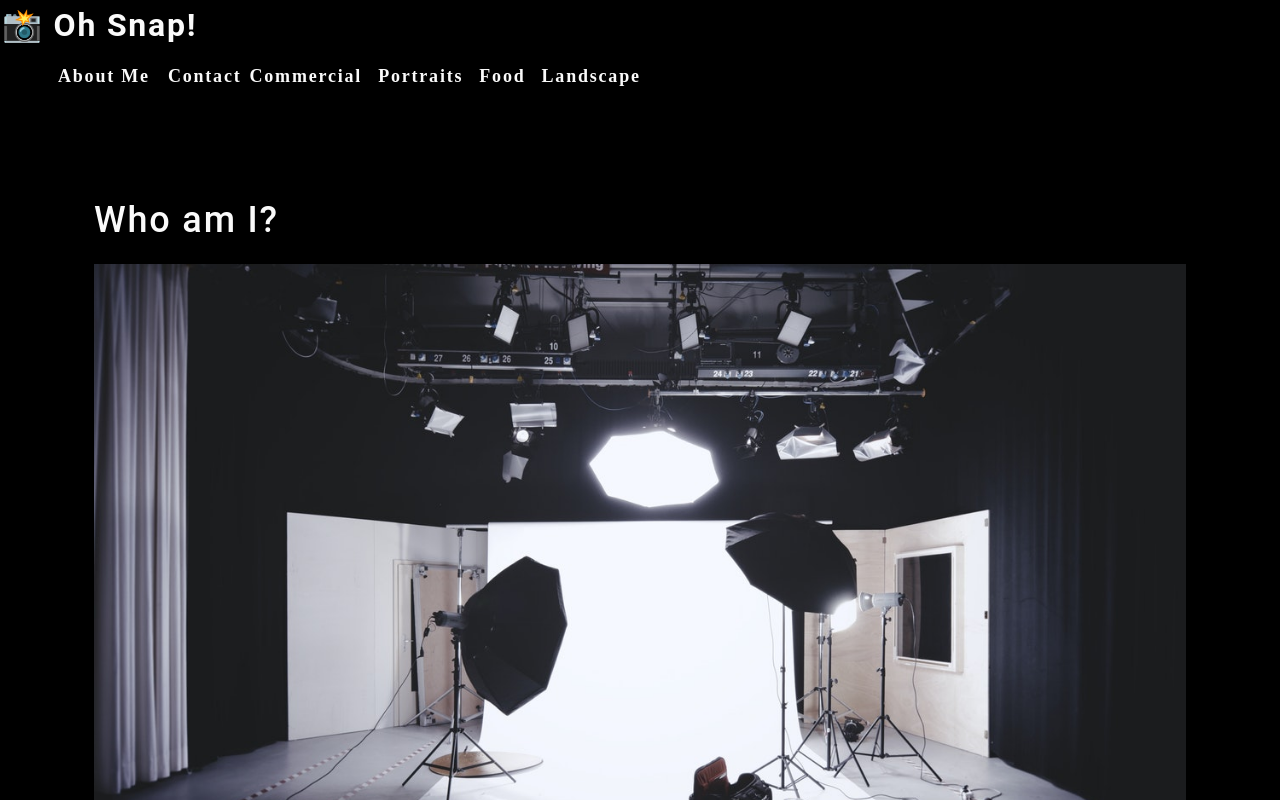
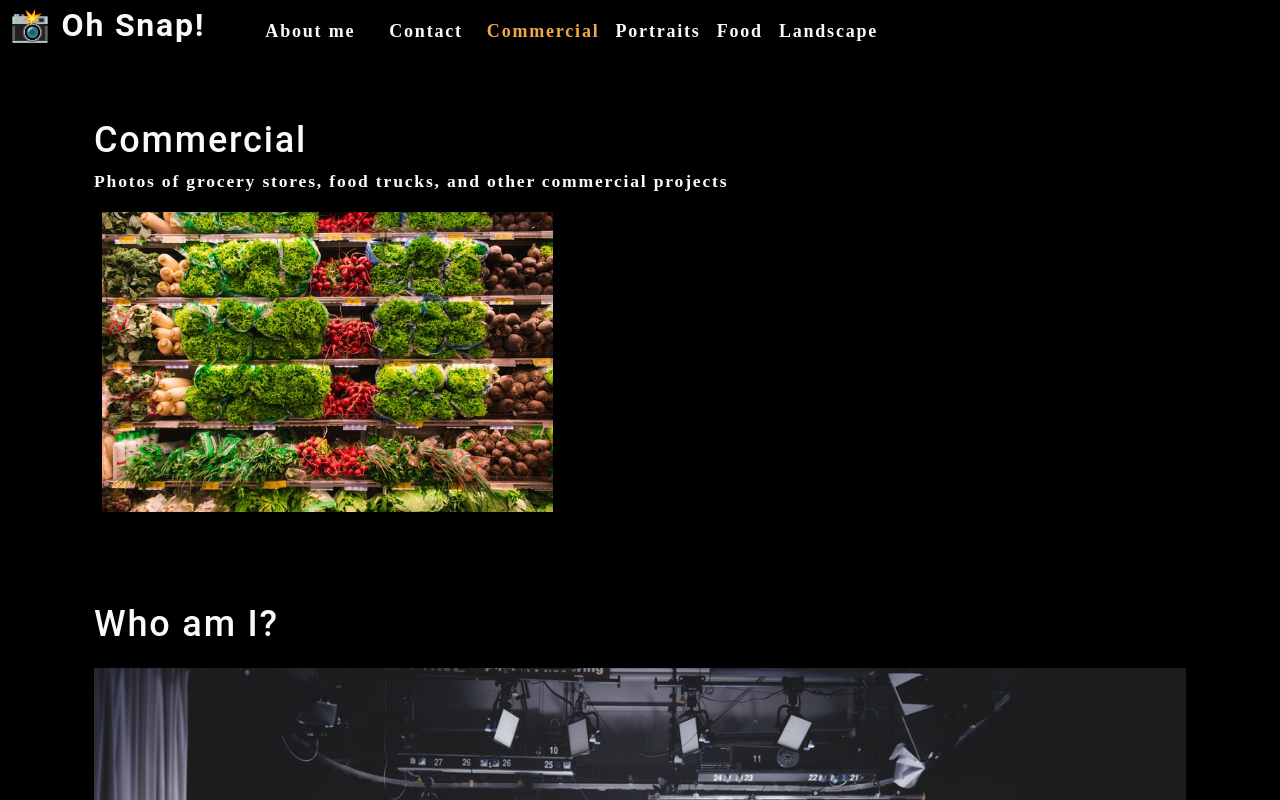
Before and after one commit to shawnlittrel/oh-snap, a React (Create React App) app in the folder photo-port/: page / in a window 1280 px wide. Shown: the top 800 px of the page. Built offline with nearby package versions, Linux system fonts and the light colour scheme.

Commit message:
add dynamic highlighting of currentCategory and document title

```diff
--- a/photo-port/src/App.js
+++ b/photo-port/src/App.js
@@ -1,14 +1,36 @@
-import React from 'react';
+import React, { useState } from 'react';
 import './App.css';
 import About from './components/About';
 import Nav from './components/Nav';
+import Gallery from './components/Gallery';
+
 
 function App() {
+
+  const [categories] = useState([
+    {
+      name: 'commercial',
+      description: 'Photos of grocery stores, food trucks, and other commercial projects',
+    },
+    { name: 'portraits', description: 'Portraits of people in my life' },
+    { name: 'food', description: 'Delicious delicacies' },
+    { name: 'landscape', description: 'Fields, farmhouses, waterfalls, and the beauty of nature' },
+  ]);
+
+  const [currentCategory, setCurrentCategory] = useState(categories[0]);
+
   return (
     <div>
-      <Nav></Nav>
+      <Nav
+        categories={categories}
+        setCurrentCategory={setCurrentCategory}
+        currentCategory={currentCategory}
+      ></Nav>
       <main>
-        <About></About>
+        <div>
+          <Gallery></Gallery>
+          <About></About>
+        </div>
       </main>
     </div>
   );
--- /dev/null
+++ b/photo-port/src/components/Gallery/index.js
@@ -0,0 +1,27 @@
+import React from 'react';
+import { capitalizeFirstLetter } from '../../utils/helpers';
+import photo from '../../assets/small/commercial/0.jpg';
+
+
+function Gallery(props) {
+     const currentCategory = {
+          name: 'Commercial',
+          description: "Photos of grocery stores, food trucks, and other commercial projects"
+     };
+
+
+     return (
+          <section>
+               <h1>{capitalizeFirstLetter(currentCategory.name)}</h1>
+               <p>{currentCategory.description}</p>
+               <div className="flex-row">
+                    <img src={photo}
+                    alt="Commercial Example"
+                    className="img-thumbnail mx-1"
+                    />
+               </div>
+          </section>
+     );
+}
+
+export default Gallery;
--- a/photo-port/src/components/Nav/index.js
+++ b/photo-port/src/components/Nav/index.js
@@ -1,52 +1,49 @@
-import React from "react";
+import React, { useEffect } from 'react';
+import { capitalizeFirstLetter } from '../../utils/helpers';
 
-const categories = [
-  {
-    name: "Commercial",
-    description:
-      "Photos of grocery stores, food trucks, and other commercial projects",
-  },
-  {
-    name: "Portraits",
-    description: "Portraits of people in my life",
-  },
-  {
-    name: "Food",
-    description: "Delicious delicacies",
-  },
-  {
-    name: "Landscape",
-    description: "Fields, farmhouses, waterfalls, and the beauty of nature",
-  },
-];
 
-function Nav() {
-  function categorySelected() {
-    console.log("hello");
-  }
+
+function Nav(props) {
+  const {
+    categories = [],
+    setCurrentCategory,
+    currentCategory,
+  } = props;
+
+  useEffect(() => {
+    document.title = capitalizeFirstLetter(currentCategory.name);
+  }, [currentCategory]);
 
   return (
-    <header>
+    <header className="flex-row px-1">
       <h2>
-        <a href="/" data-testid="link">
-          <span role="img" aria-label="camera">
-            📸
-          </span>{" "}
-          Oh Snap!
+        <a data-testid="link" href="/">
+          <span role="img" aria-label="camera"> 📸</span> Oh Snap!
         </a>
       </h2>
       <nav>
         <ul className="flex-row">
           <li className="mx-2">
-            <a href="#about" data-testId="about">About Me</a>
+            <a data-testid="about" href="#about">
+              About me
+            </a>
           </li>
-          <li>
+          <li className="mx-2">
             <span>Contact</span>
           </li>
           {categories.map((category) => (
-            <li className="mx-1" key={category.name}>
-              <span onClick={() => categorySelected(category.name)}>
-                {category.name}
+            <li
+              className={`mx-1 ${
+                currentCategory.name === category.name && 'navActive'
+                }`}
+              key={category.name}
+            >
+              <span
+                onClick={() => {
+                  setCurrentCategory(category)
+                }}
+              >
+                {capitalizeFirstLetter(category.name)}
               </span>
             </li>
           ))}
```
